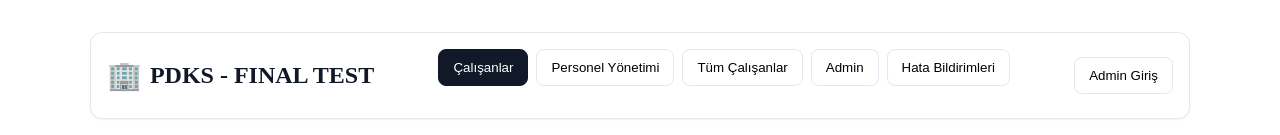
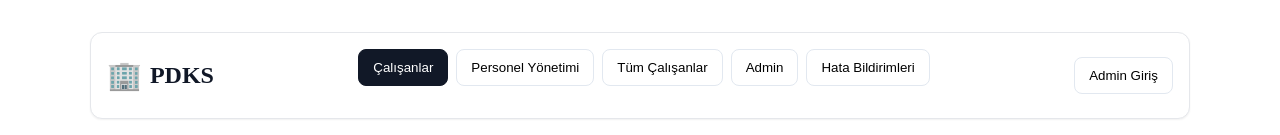
Before and after one commit to orraserrata/pdks, a React (Create React App) app: page / in a window 1280 px wide. Shown: the top 135 px of the page. Built offline with nearby package versions, Linux system fonts and the light colour scheme; no server answers; the database is empty.

Commit message:
chore: configure Vercel static build (distDir=build) and SPA rewrites

```diff
--- a/src/App.js
+++ b/src/App.js
@@ -52,7 +52,7 @@ function App() {
       <div className="App container">
         <div className="toolbar">
           <div className="toolbar-left">
-            <h1 className="appTitle">PDKS - FINAL TEST</h1>
+            <h1 className="appTitle">PDKS</h1>
           </div>
           <div className="toolbar-center">
             <div className="tabs">
```
Also changed, not shown: vercel.json.
